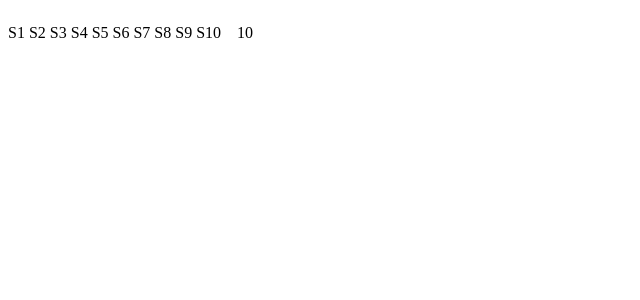
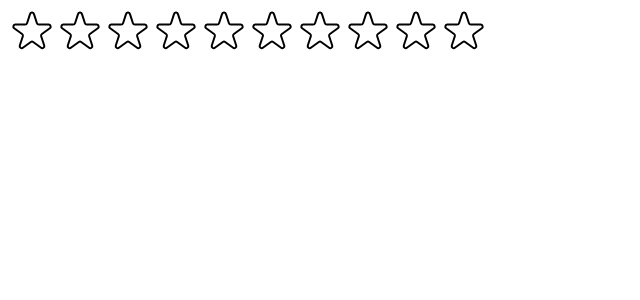
Before and after one commit to DevMasen/usepopcorn, a React (Create React App) app: page / in a window 1280 px wide. Shown: the top 300 px of the page, without its empty margins (0-640 px from the left). Built offline with nearby package versions, Linux system fonts and the light colour scheme.

Commit message:
feat: E116: Star Component and click event implemented

```diff
--- a/src/StarRating.js
+++ b/src/StarRating.js
@@ -1,23 +1,76 @@
-const starRatingContainer = {
+import { useState } from 'react';
+
+const starRatingContainerStyle = {
 	display: 'flex',
 	alignItems: 'center',
 	gap: '16px',
 };
 
-const starsContainer = {
+const starsContainerStyle = {
 	display: 'flex',
-	gap: '4px',
+};
+
+const textStyle = {
+	lineHeight: '1',
+	margin: '0',
 };
 
 export default function StarRating({ maxStars = 5 }) {
+	const [rating, setRating] = useState(0);
+
+	function handleRating(i) {
+		setRating(i);
+	}
 	return (
-		<div style={starRatingContainer}>
-			<div style={starsContainer}>
+		<div style={starRatingContainerStyle}>
+			<div style={starsContainerStyle}>
 				{Array.from({ length: maxStars }, (_, i) => (
-					<span>S{i + 1}</span>
+					<Star
+						key={i}
+						full={rating >= i + 1}
+						onRate={() => handleRating(i + 1)}
+					/>
 				))}
 			</div>
-			<p>10</p>
+			<p style={textStyle}>{rating || ''}</p>
 		</div>
 	);
 }
+
+const starStyle = {
+	width: '48px',
+	heigth: '48px',
+	cursor: 'pointer',
+	display: 'block',
+};
+
+function Star({ full, onRate }) {
+	return (
+		<span role="button" style={starStyle} onClick={onRate}>
+			{full ? (
+				<svg
+					xmlns="http://www.w3.org/2000/svg"
+					viewBox="0 0 20 20"
+					fill="#000"
+					stroke="#000"
+				>
+					<path d="M9.049 2.927c.3-.921 1.603-.921 1.902 0l1.07 3.292a1 1 0 00.95.69h3.462c.969 0 1.371 1.24.588 1.81l-2.8 2.034a1 1 0 00-.364 1.118l1.07 3.292c.3.921-.755 1.688-1.54 1.118l-2.8-2.034a1 1 0 00-1.175 0l-2.8 2.034c-.784.57-1.838-.197-1.539-1.118l1.07-3.292a1 1 0 00-.364-1.118L2.98 8.72c-.783-.57-.38-1.81.588-1.81h3.461a1 1 0 00.951-.69l1.07-3.292z" />
+				</svg>
+			) : (
+				<svg
+					xmlns="http://www.w3.org/2000/svg"
+					fill="none"
+					viewBox="0 0 24 24"
+					stroke="#000"
+				>
+					<path
+						strokeLinecap="round"
+						strokeLinejoin="round"
+						strokeWidth="{2}"
+						d="M11.049 2.927c.3-.921 1.603-.921 1.902 0l1.519 4.674a1 1 0 00.95.69h4.915c.969 0 1.371 1.24.588 1.81l-3.976 2.888a1 1 0 00-.363 1.118l1.518 4.674c.3.922-.755 1.688-1.538 1.118l-3.976-2.888a1 1 0 00-1.176 0l-3.976 2.888c-.783.57-1.838-.197-1.538-1.118l1.518-4.674a1 1 0 00-.363-1.118l-3.976-2.888c-.784-.57-.38-1.81.588-1.81h4.914a1 1 0 00.951-.69l1.519-4.674z"
+					/>
+				</svg>
+			)}
+		</span>
+	);
+}
```
Also changed, not shown: src/index.css (+0 -33 lines).
